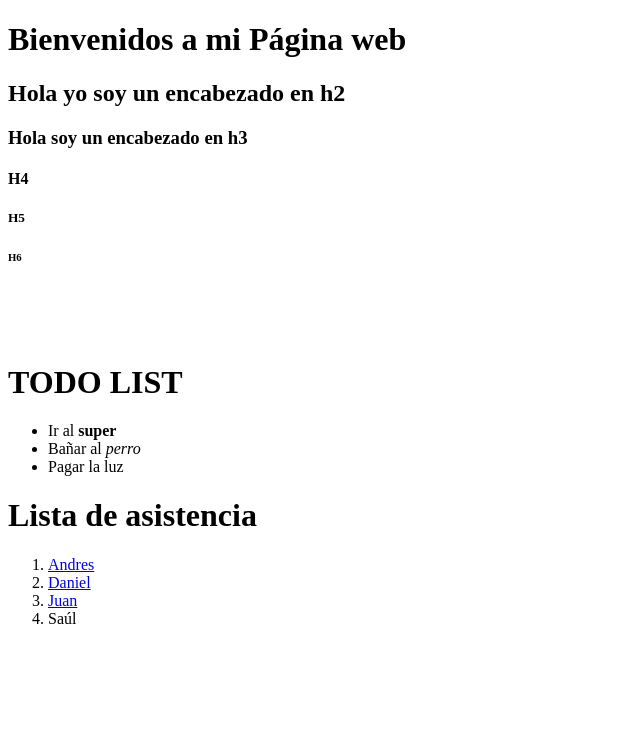
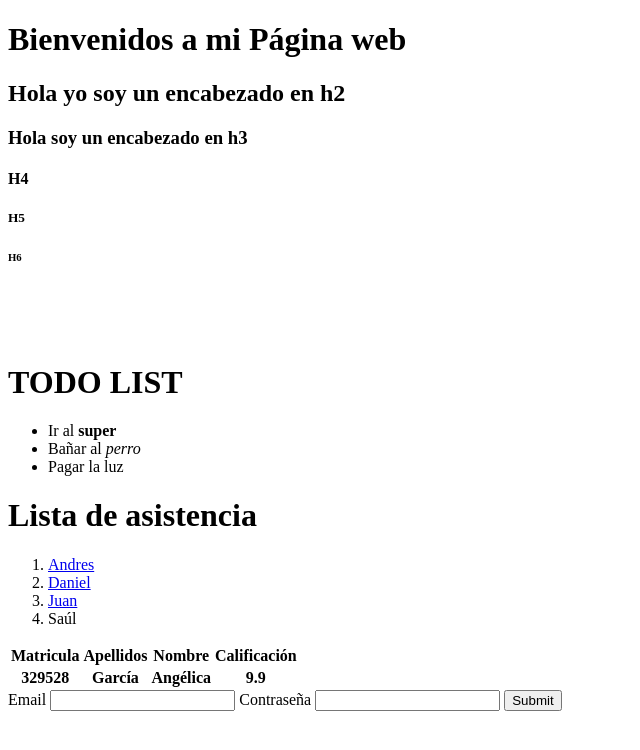
Before and after one commit to GAAARCIA/Tarea_3.4, a plain HTML site: page WWW/index.html in a window 1280 px wide. Shown: the whole page, without its empty margins (0-640 px from the left). Drawn offline with Linux system fonts and the light colour scheme.

Commit message:
Se modifica index.html

```diff
--- a/WWW/index.html
+++ b/WWW/index.html
@@ -27,5 +27,34 @@
       <li><a href = "#/hola" >  Juan </a></li>
       <li> Saúl </li>
     </ol>
+
+    <table>
+      <thead>
+        <tr>
+          <th>Matricula</th>
+          <th>Apellidos</th>
+          <th>Nombre</th>
+          <th>Calificación</th>
+        </tr>
+      </thead>
+      <tbody>
+        <tr>
+          <th>329528</th>
+          <th>García</th>
+          <th>Angélica</th>
+          <th>9.9</th>
+        </tr>
+      </tbody>
+    </table>
+
+    <form method = "POST" action = "/login">
+      <label labelFor = "email">Email</label>
+      <input type = "text" id = "email" name = "email"/>
+      <label labelFor = "pass">Contraseña</label>
+      <input type = "password" id = "pass" name = "password"/>
+      <input type = "submit" />
+    </form>
+
+    <script type = "text/javascript" src = "jss/main.js"/>
   </body>
 </html>
```
